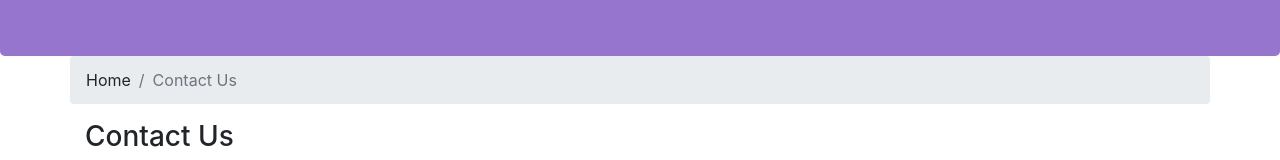
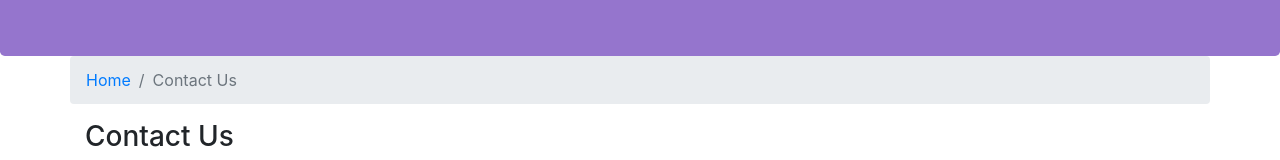
Before and after one commit to luesoad/restaurant-website, an Angular app: page /contact in a window 1280 px wide. Shown: the part 288-448 px from the top of the page. Built offline with nearby package versions, Linux system fonts and the light colour scheme; some icons are missing.

Commit message:
fix breadcrumbs

```diff
--- a/src/app/aboutus/aboutus.component.html
+++ b/src/app/aboutus/aboutus.component.html
@@ -3,7 +3,6 @@
     <ol class="col-12 breadcrumb">
       <li class="breadcrumb-item"><a routerLink="/home">Home</a></li>
       <li class="breadcrumb-item active">About Us</li>
-      <li class="breadcrumb-item"><a routerLink="/contact">Contact</a></li>
     </ol>
     <div class="col-12">
       <h3>About Us</h3>
--- a/src/app/contactus/contactus.component.html
+++ b/src/app/contactus/contactus.component.html
@@ -2,7 +2,7 @@
   <div class="row">
     <ol class="col-12 breadcrumb">
       <li class="breadcrumb-item">
-        <a>Home</a>
+        <a routerLink="/home">Home</a>
       </li>
       <li class="breadcrumb-item active">Contact Us</li>
     </ol>
```
